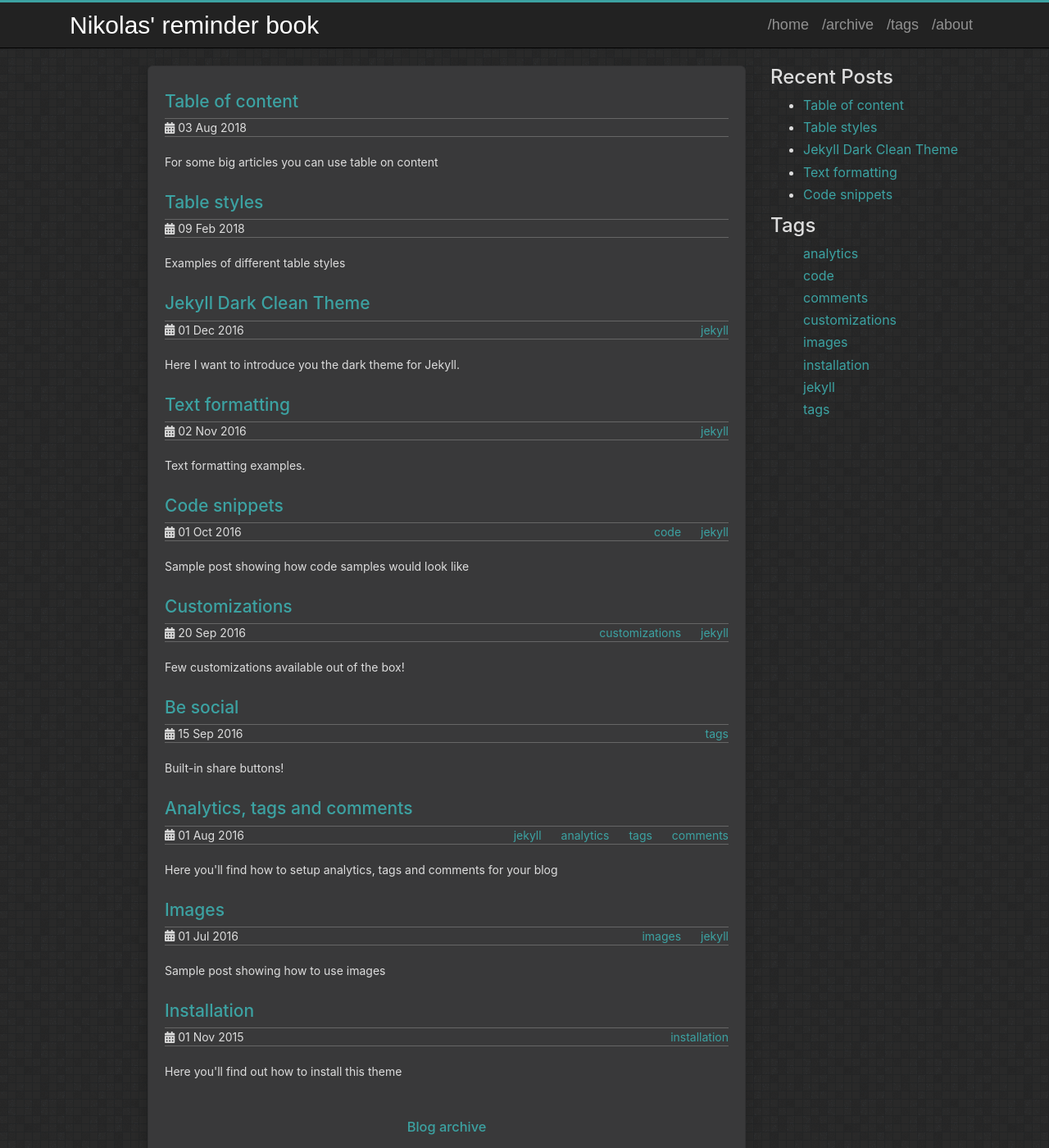
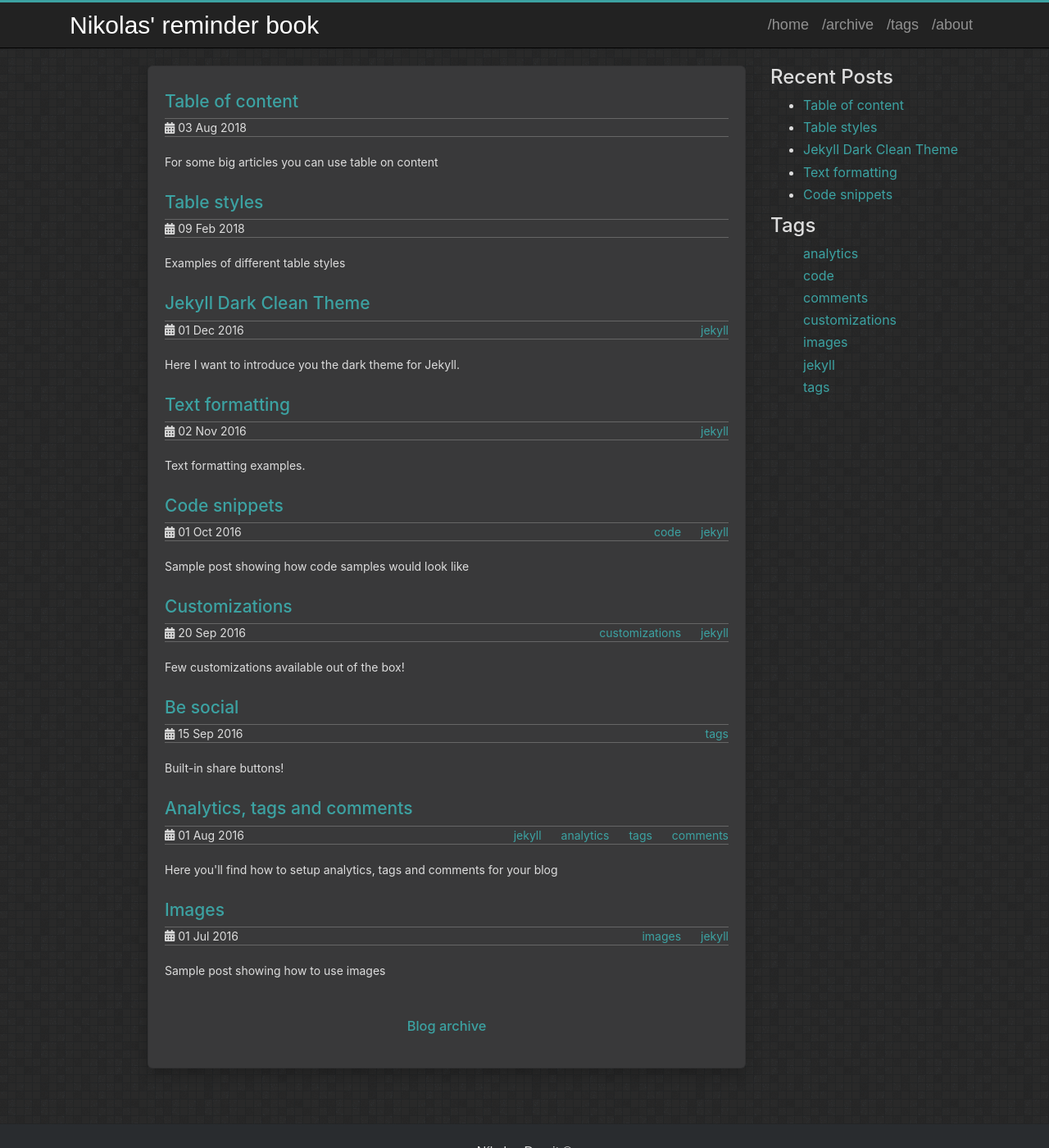
Before and after one commit to NikolasDaroit/nikolasdaroit.github.io, a Jekyll site: the page built from index.html, in a window 1280 px wide and 1400 px high. Shown: the whole window at 82% size. Built offline with Jekyll 4.4.1, drawn with Linux system fonts in a browser that asks for light colours.

Commit message:
update 2015-11-01-installation.md

```diff
--- a/_posts/2015-11-01-installation.md
+++ b/_posts/2015-11-01-installation.md
@@ -1,10 +1,10 @@
 ---
+title: Installation
 layout: post
-title: "Installation"
-date: 2015-11-01 16:25:06
-description: Here you'll find out how to install this theme
 tags:
- - installation
+  - installation
+published: false
+category:
 ---
 
 ## Installation
```
